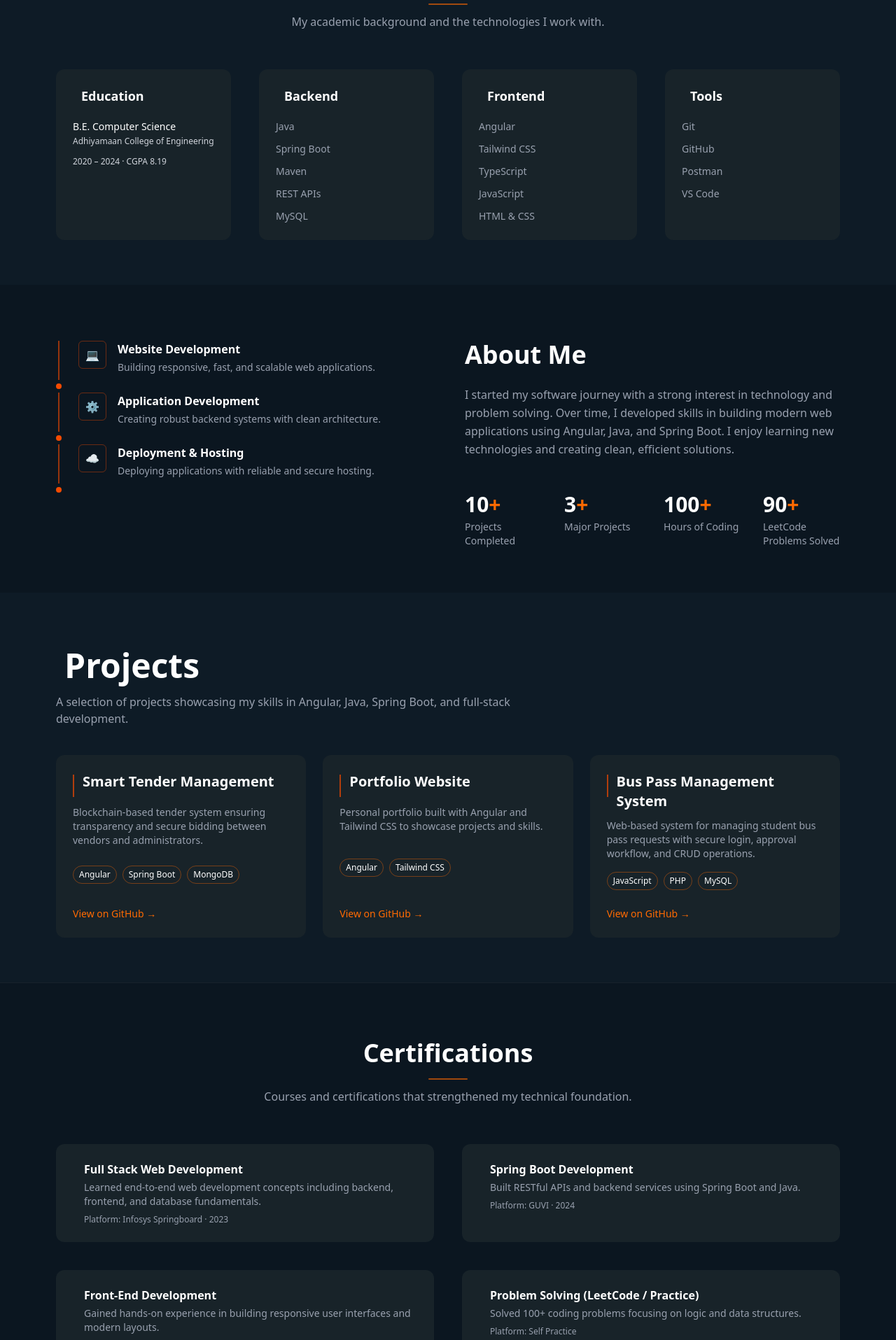
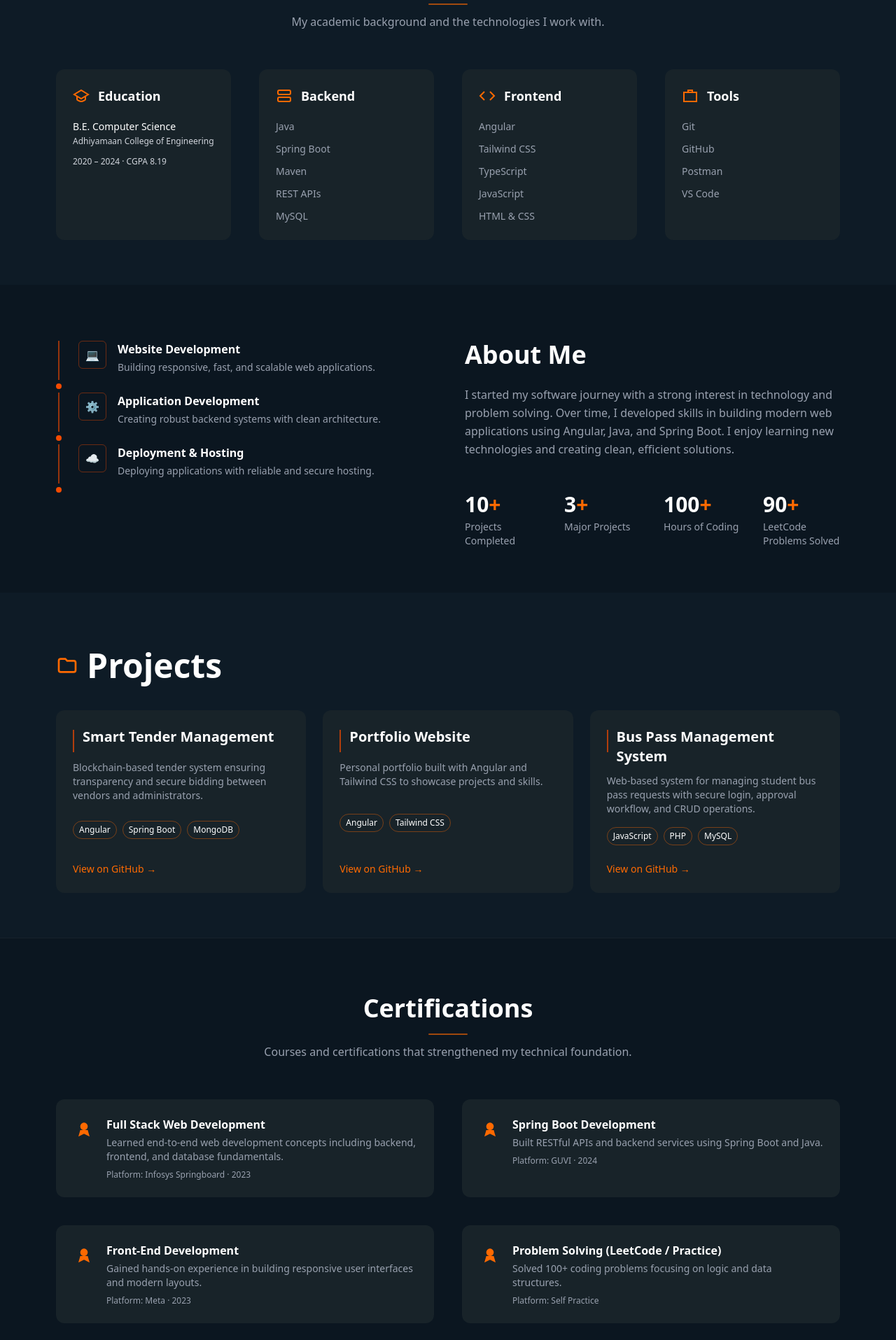
Before and after one commit to SanthoshKumar2412/santhoshkumar-portfolio, an Angular app: page /#home in a window 1280 px wide. Shown: the part 860-2775 px from the top of the page at 70% size. Built offline with nearby package versions, Linux system fonts and the light colour scheme.

Commit message:
Finalize portfolio frontend with SEO,UI polish

```diff
--- a/src/app/certificates/certificates.html
+++ b/src/app/certificates/certificates.html
@@ -27,9 +27,22 @@
     <div class="grid grid-cols-1 md:grid-cols-2 gap-10">
 <!-- CERT 1 -->
 <div class="bg-[#182329] rounded-xl p-6 flex gap-4">
-  <div class="text-orange-500 text-xl mt-1">
-    <i class="fa-solid fa-certificate"></i>
-  </div>
+ <div class="text-orange-500 mt-1">
+  <svg
+    class="w-8 h-8"
+    viewBox="0 0 24 24"
+    fill="currentColor"
+    aria-hidden="true"
+  >
+    <!-- top circle -->
+    <circle cx="12" cy="8" r="4" />
+    <!-- ribbon -->
+    <path d="M8 12l-2 7 6-3 6 3-2-7z" />
+  </svg>
+</div>
+
+
+
 
   <div>
     <h3 class="text-white font-semibold">
@@ -49,9 +62,21 @@
 
     <!-- CERT 2 -->
 <div class="bg-[#182329] rounded-xl p-6 flex gap-4">
-  <div class="text-orange-500 text-xl mt-1">
-    <i class="fa-solid fa-certificate"></i>
-  </div>
+<div class="text-orange-500 mt-1">
+  <svg
+    class="w-8 h-8"
+    viewBox="0 0 24 24"
+    fill="currentColor"
+    aria-hidden="true"
+  >
+    <!-- top circle -->
+    <circle cx="12" cy="8" r="4" />
+    <!-- ribbon -->
+    <path d="M8 12l-2 7 6-3 6 3-2-7z" />
+  </svg>
+</div>
+
+
 
   <div>
     <h3 class="text-white font-semibold">
@@ -71,9 +96,22 @@
 
 <!-- CERT 3 -->
 <div class="bg-[#182329] rounded-xl p-6 flex gap-4">
-  <div class="text-orange-500 text-xl mt-1">
-    <i class="fa-solid fa-certificate"></i>
-  </div>
+ <div class="text-orange-500 mt-1">
+  <svg
+    class="w-8 h-8"
+    viewBox="0 0 24 24"
+    fill="currentColor"
+    aria-hidden="true"
+  >
+    <!-- top circle -->
+    <circle cx="12" cy="8" r="4" />
+    <!-- ribbon -->
+    <path d="M8 12l-2 7 6-3 6 3-2-7z" />
+  </svg>
+</div>
+
+
+
 
   <div>
     <h3 class="text-white font-semibold">
@@ -91,9 +129,22 @@
 
       <!-- CERT 4 -->
       <div class="bg-[#182329] rounded-xl p-6 flex gap-4">
-        <div class="text-orange-500 text-xl mt-1">
-          <i class="fa-solid fa-certificate"></i>
-        </div>
+   <div class="text-orange-500 mt-1">
+  <svg
+    class="w-8 h-8"
+    viewBox="0 0 24 24"
+    fill="currentColor"
+    aria-hidden="true"
+  >
+    <!-- top circle -->
+    <circle cx="12" cy="8" r="4" />
+    <!-- ribbon -->
+    <path d="M8 12l-2 7 6-3 6 3-2-7z" />
+  </svg>
+</div>
+
+
+
 
         <div>
           <h3 class="text-white font-semibold">
--- a/src/app/contact/contact.html
+++ b/src/app/contact/contact.html
@@ -231,7 +231,7 @@
   <div class="recaptcha-wrapper">
     <div
       class="g-recaptcha"
-      data-sitekey="6LdsFTwsAAAAAK2Sug_A5FWFGa377rK2r8SQbaR3"
+      data-sitekey="6LdWAEAsAAAAAAtCUMJUBNm-lEOSkC4oGRoeh8iK"
       data-callback="onCaptchaResolved">
     </div>
   </div>
--- a/src/app/contact/contact.ts
+++ b/src/app/contact/contact.ts
@@ -1,12 +1,7 @@
-import { Component, OnInit } from '@angular/core';
-import {
-  FormBuilder,
-  Validators,
-  ReactiveFormsModule,
-  FormGroup
-} from '@angular/forms';
+import { Component, AfterViewInit } from '@angular/core';
+import { FormBuilder, Validators, FormGroup, ReactiveFormsModule } from '@angular/forms';
+import { HttpClient } from '@angular/common/http';
 import { CommonModule } from '@angular/common';
-import { HttpClient } from '@angular/common/http';
 
 declare var grecaptcha: any;
 
@@ -15,9 +10,9 @@ declare var grecaptcha: any;
   standalone: true,
   imports: [CommonModule, ReactiveFormsModule],
   templateUrl: './contact.html',
-  styleUrl: './contact.css',
+  styleUrls: ['./contact.css']
 })
-export class Contact implements OnInit {
+export class Contact implements AfterViewInit {
 
   contactForm: FormGroup;
   successMessage = '';
@@ -27,6 +22,9 @@ export class Contact implements OnInit {
   captchaToken = '';
   captchaError = false;
 
+  // 🔴 CHANGE ONLY THIS URL AFTER DEPLOY
+  API_URL = 'https://santhoshkumar-dev-portfolio.netlify.app/api/contact';
+
   constructor(
     private fb: FormBuilder,
     private http: HttpClient
@@ -34,16 +32,29 @@ export class Contact implements OnInit {
     this.contactForm = this.fb.group({
       name: ['', Validators.required],
       email: ['', [Validators.required, Validators.email]],
-      message: ['', Validators.required],
+      message: ['', Validators.required]
     });
   }
 
-  ngOnInit() {
-    // Called by Google reCAPTCHA
-    (window as any).onCaptchaResolved = (token: string) => {
+  ngAfterViewInit() {
+    this.renderCaptcha();
+  }
+
+  renderCaptcha() {
+    setTimeout(() => {
+      if (typeof grecaptcha !== 'undefined') {
+        grecaptcha.render(
+          document.querySelector('.g-recaptcha'),
+          {
+            sitekey: '6LdWAEAsAAAAAAtCUMJUBNm-lEOSkC4oGRoeh8iK',
+            callback: (token: string) => {
               this.captchaToken = token;
               this.captchaError = false;
-    };
+            }
+          }
+        );
+      }
+    }, 500);
   }
 
   submitForm() {
@@ -54,50 +65,27 @@ export class Contact implements OnInit {
     }
 
     this.isLoading = true;
-  this.successMessage = '';
-  this.errorMessage = '';
 
     const payload = {
       ...this.contactForm.value,
       recaptcha: this.captchaToken
     };
 
-  this.http.post(
-    'http://localhost:8080/api/contact',
-    payload,
-    { responseType: 'text' }
-  ).subscribe({
+    this.http.post(this.API_URL, payload, { responseType: 'text' })
+      .subscribe({
         next: () => {
           this.successMessage = 'Message sent successfully!';
           this.contactForm.reset();
           this.isLoading = false;
-
-      if (typeof grecaptcha !== 'undefined') {
           grecaptcha.reset();
-      }
           this.captchaToken = '';
         },
-
-   error: (err) => {
-
-  if (err.status === 400) {
-
-    this.errorMessage = err.error || 'Invalid input';
-  }
-  else if (err.status === 429) {
-    this.errorMessage = 'Too many messages. Please wait 1 minute.';
-  }
-  else {
-    this.errorMessage = 'Server error. Please try again later.';
-  }
-
+        error: () => {
+          this.errorMessage = 'Server error. Try again later.';
           this.isLoading = false;
-
-  if (typeof grecaptcha !== 'undefined') {
           grecaptcha.reset();
-  }
           this.captchaToken = '';
         }
-
       });
- }}
+  }
+}
--- a/src/app/footer/footer.html
+++ b/src/app/footer/footer.html
@@ -14,14 +14,14 @@
     </p>
 
     <!-- RIGHT : ICONS -->
-<div class="flex gap-4 text-base text-gray-400">
+<div class="flex gap-4 text-base text-gray-400 items-center">
 
   <!-- GitHub -->
   <a href="https://github.com/SanthoshKumar2412"
      target="_blank"
      rel="noopener"
      aria-label="GitHub profile of Santhoshkumar Raman"
-     class="hover:text-orange-500 transition">
+     class="hover:text-orange-500 transition flex items-center justify-center leading-none">
     <svg
     xmlns="http://www.w3.org/2000/svg"
     viewBox="0 0 496 512"
@@ -66,7 +66,7 @@
      target="_blank"
      rel="noopener"
      aria-label="LinkedIn profile of Santhoshkumar Raman"
-     class="hover:text-orange-500 transition">
+    class="hover:text-orange-500 transition flex items-center justify-center leading-none">
     <svg
     xmlns="http://www.w3.org/2000/svg"
     viewBox="0 0 448 512"
@@ -90,7 +90,7 @@
   <!-- Email -->
   <a href="mailto:santhoshkumar2002.raman@gmail.com"
      aria-label="Send email to Santhoshkumar Raman"
-     class="hover:text-orange-500 transition">
+     class="hover:text-orange-500 transition flex items-center justify-center leading-none">
    <svg
   xmlns="http://www.w3.org/2000/svg"
   viewBox="0 0 24 24"
--- a/src/app/projects/projects.html
+++ b/src/app/projects/projects.html
@@ -8,18 +8,28 @@
 
  <div class="mb-10 max-w-2xl">
   <div class="flex items-center gap-3">
-    <i class="fa-solid fa-folder-open text-orange-500 text-3xl"></i>
 
+    <!-- Projects SVG Icon -->
+    <svg
+      class="w-8 h-8 text-orange-500"
+      fill="none"
+      stroke="currentColor"
+      stroke-width="2"
+      viewBox="0 0 24 24"
+      aria-hidden="true"
+    >
+      <path
+        d="M3 7a2 2 0 012-2h5l2 2h7a2 2 0 012 2v8a2 2 0 01-2 2H5a2 2 0 01-2-2V7z"
+      />
+    </svg>
+
+    <!-- Title -->
     <h2 class="text-4xl lg:text-5xl font-bold text-white">
       Projects
     </h2>
   </div>
+</div>
 
-  <p class="mt-4 text-gray-400">
-    A selection of projects showcasing my skills in Angular, Java,
-    Spring Boot, and full-stack development.
-  </p>
-</div>
 
 
     <!-- PROJECT GRID -->
--- a/src/app/skills/skills.html
+++ b/src/app/skills/skills.html
@@ -1,53 +1,68 @@
 <section
   id="skills"
-  class="section border-t border-white/5 bg-[#0e1b26]">
- <div class="max-w-7xl mx-auto px-6 lg:px-20">
-
-
-
+  class="section border-t border-white/5 bg-[#0e1b26]"
+>
+  <div class="max-w-7xl mx-auto px-6 lg:px-20">
 
     <!-- TITLE -->
     <div class="mb-14 text-center">
       <h2 class="text-3xl lg:text-4xl font-bold text-white">
         Education & Skills
       </h2>
+
       <div class="mt-4 flex justify-center">
         <span class="h-[2px] w-14 bg-orange-500/60 rounded-full"></span>
       </div>
+
       <p class="mt-3 text-gray-400 max-w-xl mx-auto">
         My academic background and the technologies I work with.
       </p>
     </div>
 
-    <!-- CARDS -->
+    <!-- CARDS GRID -->
     <div class="grid grid-cols-1 md:grid-cols-2 lg:grid-cols-4 gap-10">
 
       <!-- EDUCATION -->
       <div class="bg-[#182329] rounded-xl p-6">
         <div class="flex items-center gap-3 mb-5">
-          <i class="fa-solid fa-graduation-cap text-orange-500 text-xl"></i>
+
+          <!-- Graduation SVG -->
+          <svg class="w-6 h-6 text-orange-500"
+               fill="none" stroke="currentColor" stroke-width="2"
+               viewBox="0 0 24 24">
+            <path d="M22 10L12 4 2 10l10 6 10-6z"/>
+            <path d="M6 12v5c0 1 4 3 6 3s6-2 6-3v-5"/>
+          </svg>
+
           <h3 class="text-white font-semibold text-lg">Education</h3>
         </div>
 
-        <ul class="space-y-3 text-gray-400 text-sm">
+        <ul class="space-y-3 text-sm">
           <li>
             <span class="text-white">B.E. Computer Science</span><br />
             <span class="text-xs text-gray-300">
-  Adhiyamaan College of Engineering
-</span>
-
+              Adhiyamaan College of Engineering
+            </span>
           </li>
           <li class="text-xs text-gray-300">
-  2020 – 2024 · CGPA 8.19
-</li>
-
+            2020 – 2024 · CGPA 8.19
+          </li>
         </ul>
       </div>
 
       <!-- BACKEND -->
       <div class="bg-[#182329] rounded-xl p-6">
         <div class="flex items-center gap-3 mb-5">
-          <i class="fa-solid fa-server text-orange-500 text-xl"></i>
+
+          <!-- Server SVG -->
+          <svg class="w-6 h-6 text-orange-500"
+               fill="none" stroke="currentColor" stroke-width="2"
+               viewBox="0 0 24 24">
+            <rect x="3" y="4" width="18" height="6" rx="2"/>
+            <rect x="3" y="14" width="18" height="6" rx="2"/>
+            <path d="M7 8h.01M7 18h.01"/>
+          </svg>
+
           <h3 class="text-white font-semibold text-lg">Backend</h3>
         </div>
 
@@ -63,7 +78,15 @@
       <!-- FRONTEND -->
       <div class="bg-[#182329] rounded-xl p-6">
         <div class="flex items-center gap-3 mb-5">
-          <i class="fa-solid fa-code text-orange-500 text-xl"></i>
+
+          <!-- Code SVG -->
+          <svg class="w-6 h-6 text-orange-500"
+               fill="none" stroke="currentColor" stroke-width="2"
+               viewBox="0 0 24 24">
+            <path d="M16 18l6-6-6-6"/>
+            <path d="M8 6l-6 6 6 6"/>
+          </svg>
+
           <h3 class="text-white font-semibold text-lg">Frontend</h3>
         </div>
 
@@ -79,7 +102,15 @@
       <!-- TOOLS -->
       <div class="bg-[#182329] rounded-xl p-6">
         <div class="flex items-center gap-3 mb-5">
-          <i class="fa-solid fa-toolbox text-orange-500 text-xl"></i>
+
+          <!-- Toolbox SVG -->
+          <svg class="w-6 h-6 text-orange-500"
+               fill="none" stroke="currentColor" stroke-width="2"
+               viewBox="0 0 24 24">
+            <path d="M3 7h18v13H3z"/>
+            <path d="M9 7V4h6v3"/>
+          </svg>
+
           <h3 class="text-white font-semibold text-lg">Tools</h3>
         </div>
 
@@ -92,6 +123,5 @@
       </div>
 
     </div>
-
   </div>
 </section>
--- a/src/index.html
+++ b/src/index.html
@@ -60,10 +60,8 @@
   <link rel="preload" as="image" href="/photos.png" fetchpriority="high">
 
   <!-- reCAPTCHA -->
-  <script
-    src="https://www.google.com/recaptcha/api.js?render=explicit"
-    async defer>
-  </script>
+  <script src="https://www.google.com/recaptcha/api.js" async defer></script>
+
 
   <!-- JSON-LD Structured Data -->
   <script type="application/ld+json">
```
Lines whose indentation alone changed are shown as unchanged.
